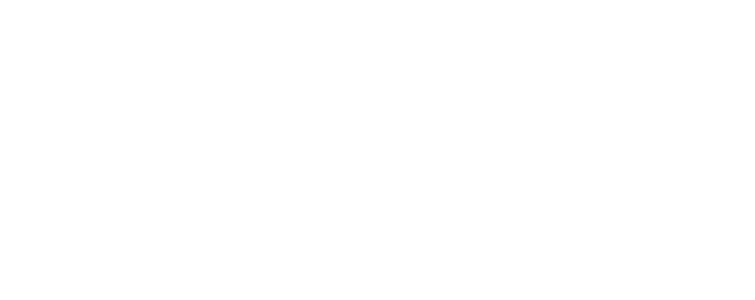
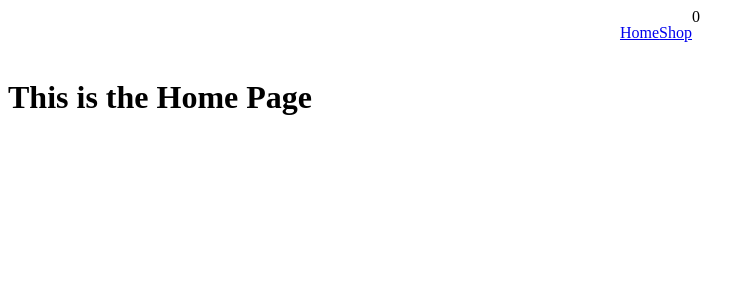
Before and after one commit to BrooksSuz/shopping-cart, a React (Create React App) app: page / in a window 1280 px wide. Shown: the top 300 px of the page, without its empty margins (0-755 px from the left). Built offline with nearby package versions, Linux system fonts and the light colour scheme.

Commit message:
Create basic webpage design/flow

```diff
--- a/package.json
+++ b/package.json
@@ -8,6 +8,7 @@
     "@testing-library/user-event": "^13.5.0",
     "react": "^18.2.0",
     "react-dom": "^18.2.0",
+    "react-router-dom": "^6.4.3",
     "react-scripts": "5.0.1",
     "web-vitals": "^2.1.4"
   },
--- a/src/App.js
+++ b/src/App.js
@@ -1,8 +1,26 @@
+import HomePage from "./components/HomePage";
+import Navbar from "./components/Navbar";
+import ShopPage from "./components/Shop/ShopPage";
+import { BrowserRouter, Routes, Route } from "react-router-dom";
+import { useState } from "react";
+
 const App = () => {
+  const [cartAmount, setCartAmount] = useState(0);
+
+  const incrementCartAmount = () => {
+    setCartAmount(cartAmount + 1);
+  };
+
   return (
-    <>
-
-    </>
+    <BrowserRouter>
+      <div className="app">
+        <Navbar cartAmount={cartAmount} setCartAmount={incrementCartAmount} />
+        <Routes>
+          <Route path="/" element={<HomePage />} />
+          <Route path="/shoppage" element={<ShopPage />} />
+        </Routes>
+      </div>
+    </BrowserRouter>
   );
 };
 
--- /dev/null
+++ b/src/components/HomePage.js
@@ -0,0 +1,9 @@
+const HomePage = () => {
+  return (
+    <div className="home-page">
+      <h1>This is the Home Page</h1>
+    </div>
+  );
+};
+
+export default HomePage;
--- /dev/null
+++ b/src/components/Navbar.js
@@ -0,0 +1,22 @@
+import NavCart from "./Shop/NavCart";
+import { Link } from "react-router-dom";
+import "../styles/Navbar.css";
+
+const Navbar = (props) => {
+  const { cartAmount, setCartAmount } = props;
+  return (
+    <nav>
+      <ul>
+        <Link to="/">
+          <li>Home</li>
+        </Link>
+        <Link to="/shoppage">
+          <li>Shop</li>
+        </Link>
+      </ul>
+      <NavCart cartAmount={cartAmount} setCartAmount={setCartAmount} />
+    </nav>
+  );
+};
+
+export default Navbar;
--- /dev/null
+++ b/src/components/Shop/NavCart.js
@@ -0,0 +1,11 @@
+const NavCart = (props) => {
+  const { cartAmount, setCartAmount } = props;
+
+  return (
+    <div>
+      <div onClick={setCartAmount}>{cartAmount}</div>
+    </div>
+  );
+};
+
+export default NavCart;
--- /dev/null
+++ b/src/components/Shop/ShopPage.js
@@ -0,0 +1,10 @@
+const ShopPage = () => {
+  return (
+    <div className="shop-page">
+      <h1>This is the Shop Page</h1>
+      {/* Build the shop here */}
+    </div>
+  );
+};
+
+export default ShopPage;
--- a/src/index.js
+++ b/src/index.js
@@ -1,6 +1,7 @@
 import React from 'react';
 import ReactDOM from 'react-dom/client';
 import App from './App';
+import "./styles/reset.css"
 
 const root = ReactDOM.createRoot(document.getElementById('root'));
 root.render(
--- /dev/null
+++ b/src/styles/Navbar.css
@@ -0,0 +1,9 @@
+nav {
+  display: flex;
+  justify-content: center;
+}
+
+ul {
+  display: inherit;
+  list-style: none;
+}
--- /dev/null
+++ b/src/styles/reset.css
@@ -0,0 +1,7 @@
+html {
+  box-sizing: border-box;
+}
+
+*, *::before, *::after {
+  box-sizing: inherit;
+}
```
Also changed, not shown: src/components/Shop/ShoppingCart.js (added, +9 -0 lines), 2 other files (tests, documents, lock files or other folders).
